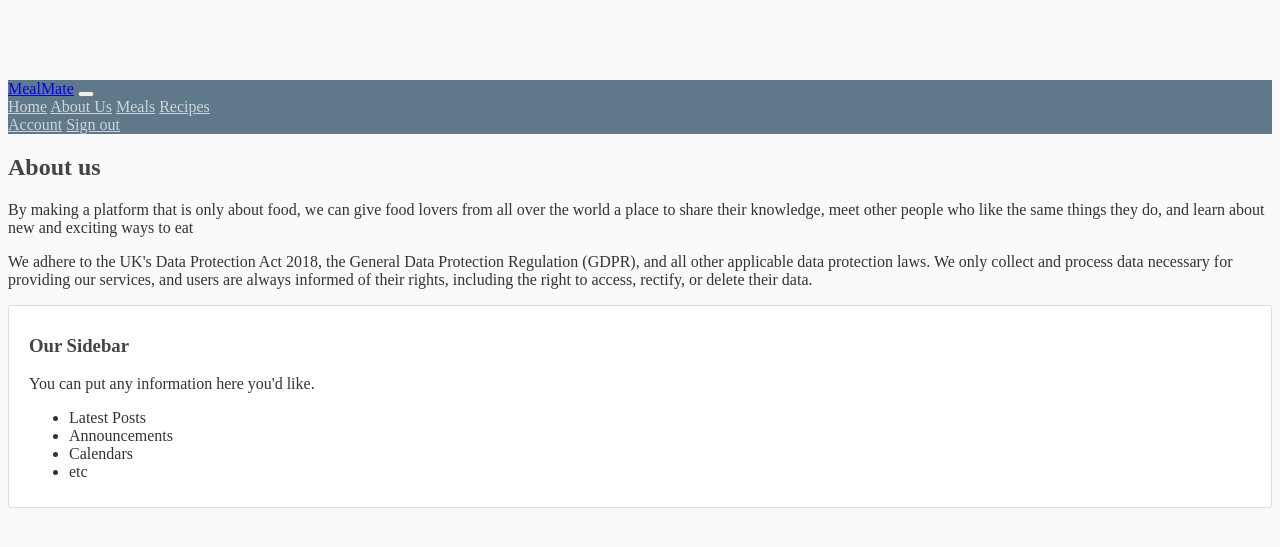
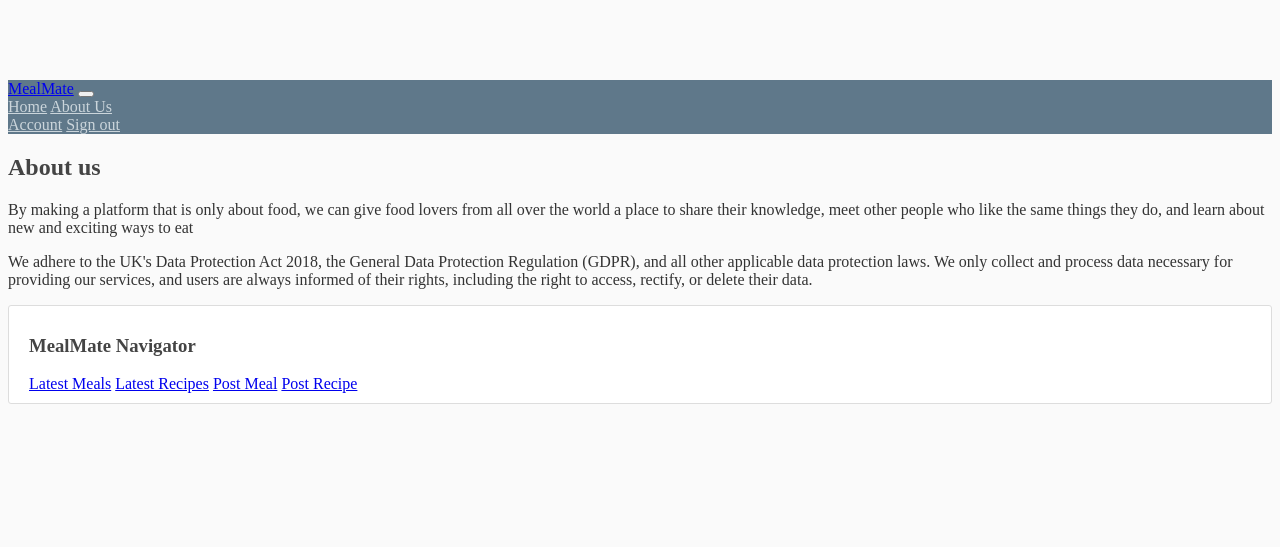
Before and after one commit to Mike-The-Knight/WebAppCW, a Django app: page /about in a window 1280 px wide. Shown: the top 547 px of the page. Run offline with Django 4.2, Linux system fonts and the light colour scheme; a user stored in the database is signed in.

Commit message:
Updated with the navigator

```diff
--- a/project/templates/website/base.html
+++ b/project/templates/website/base.html
@@ -29,10 +29,6 @@
                   <div class="navbar-nav mr-auto">
                     <a class="nav-item nav-link" href="/">Home</a>
                     <a class="nav-item nav-link" href="/about">About Us</a>
-                    {% if user.is_authenticated %}
-                        <a class="nav-item nav-link" href="/meals">Meals</a>
-                        <a class="nav-item nav-link" href="/recipes">Recipes</a>
-                    {% endif %}
                   </div>
                   <!-- Navbar Right Side -->
                   <div class="navbar-nav">
@@ -63,15 +59,13 @@
                 </div>
                 <div class="col-md-4">
                     <div class="content-section">
-                        <h3>Our Sidebar</h3>
-                        <p class='text-muted'>You can put any information here you'd like.
-                            <ul class="list-group">
-                                <li class="list-group-item list-group-item-light">Latest Posts</li>
-                                <li class="list-group-item list-group-item-light">Announcements</li>
-                                <li class="list-group-item list-group-item-light">Calendars</li>
-                                <li class="list-group-item list-group-item-light">etc</li>
-                            </ul>
-                        </p>
+                        <h3>MealMate Navigator</h3>
+                        <a class="nav-item nav-link" href="/meals">Latest Meals</a>
+                        <a class="nav-item nav-link" href="/recipes">Latest Recipes</a>
+                        {% if user.is_authenticated %}
+                            <a class="nav-item nav-link" href="/meal/create">Post Meal</a>
+                            <a class="nav-item nav-link" href="/recipe/create">Post Recipe</a>
+                        {% endif %}
                     </div>
                 </div>
             </div>
```
Also changed, not shown: project/db.sqlite3.
